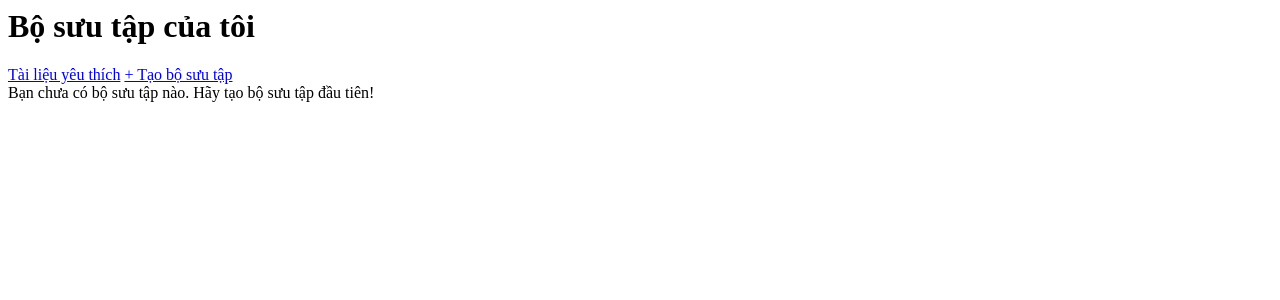
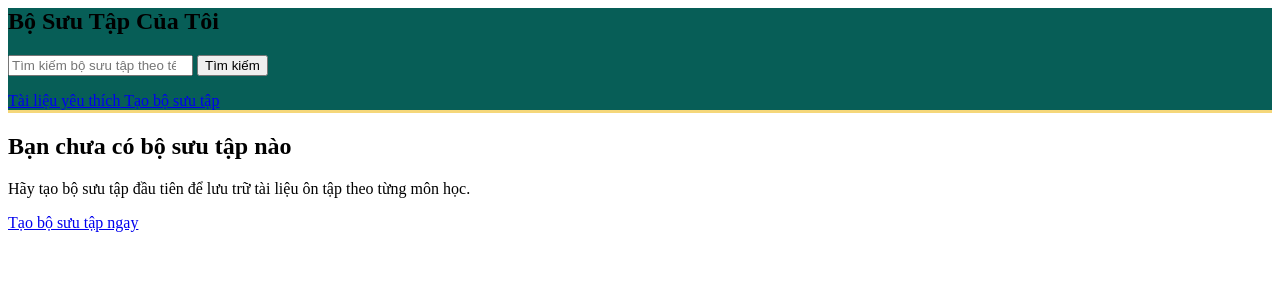
Before and after one commit to ntthao10a14blam-cmyk/StudyShare_Website, a PHP site: page / in a window 1280 px wide. Shown: the top 300 px of the page. Run offline with PHP 8.4, Linux system fonts and the light colour scheme.

Commit message:
no message

```diff
--- a/app/modules/collections/views/index.php
+++ b/app/modules/collections/views/index.php
@@ -1,34 +1,118 @@
-<main class="container main-content py-4">
-    <div class="d-flex justify-content-between align-items-center flex-wrap gap-2 mb-3">
-        <h1 class="page-title mb-0">Bộ sưu tập của tôi</h1>
-        <div>
-            <a class="btn btn-outline-primary" href="index.php?module=collections&action=favorites">Tài liệu yêu thích</a>
-            <a class="btn btn-primary" href="index.php?module=collections&action=create">+ Tạo bộ sưu tập</a>
+<?php
+$totalCollections = count($collections ?? []);
+$totalSavedDocs   = array_sum(array_map(fn($c) => (int) ($c['total'] ?? 0), $collections ?? []));
+?>
+
+<!-- HERO BANNER ĐẦU TRANG (GIỐNG TÀI LIỆU CỦA TÔI) -->
+<section class="text-white py-5" style="background-color: #075e57; border-bottom: 3px solid #f5d77a;">
+    <div class="container">
+        <div class="row align-items-center g-3">
+            <div class="col-lg-8">
+                <h1 class="h2 fw-bold text-white mb-3">Bộ Sưu Tập Của Tôi</h1>
+
+                <!-- THANH TÌM KIẾM BỘ SƯU TẬP NẰM TRONG HERO (PILL TRẮNG + NÚT VÀNG) -->
+                <form id="collectionSearchForm" onsubmit="return false;">
+                    <div class="bg-white rounded-pill p-1 shadow-sm d-flex align-items-center" style="max-width: 720px;">
+                        <span class="ps-3 text-muted"><i class="bi bi-search"></i></span>
+                        <input type="search" id="collectionSearchInput"
+                               class="form-control border-0 bg-transparent py-2 px-3 shadow-none text-dark"
+                               placeholder="Tìm kiếm bộ sưu tập theo tên hoặc mô tả...">
+                        <button type="submit" id="collectionSearchBtn"
+                                class="btn btn-warning rounded-pill px-4 py-2 fw-semibold text-dark flex-shrink-0">
+                            Tìm kiếm
+                        </button>
+                    </div>
+                </form>
+            </div>
+
+            <div class="col-lg-4 d-flex flex-wrap justify-content-center justify-content-lg-end align-items-center gap-2">
+                <a class="btn btn-outline-light rounded-3 px-3 py-2 fw-medium d-inline-flex align-items-center gap-2"
+                   href="index.php?module=collections&action=favorites">
+                    <i class="bi bi-heart-fill text-warning"></i>
+                    <span>Tài liệu yêu thích</span>
+                </a>
+                <a class="btn home-v2-btn-accent rounded-3 px-4 py-2 fw-semibold d-inline-flex align-items-center gap-2"
+                   href="index.php?module=collections&action=create">
+                    <i class="bi bi-plus-circle-fill"></i>
+                    <span>Tạo bộ sưu tập</span>
+                </a>
+            </div>
         </div>
     </div>
+</section>
 
+<div class="container py-4">
     <?php if (empty($collections)): ?>
-        <div class="empty-state">Bạn chưa có bộ sưu tập nào. Hãy tạo bộ sưu tập đầu tiên!</div>
+        <div class="home-v2-card p-5 text-center">
+            <div class="mb-3 text-primary">
+                <i class="bi bi-collection fs-1"></i>
+            </div>
+            <h2 class="h5 fw-bold text-dark mb-2">Bạn chưa có bộ sưu tập nào</h2>
+            <p class="text-muted small mb-3">Hãy tạo bộ sưu tập đầu tiên để lưu trữ tài liệu ôn tập theo từng môn học.</p>
+            <a class="btn btn-primary rounded-pill px-4" href="index.php?module=collections&action=create">
+                <i class="bi bi-plus-lg me-1"></i> Tạo bộ sưu tập ngay
+            </a>
+        </div>
     <?php else: ?>
-        <div class="row g-3">
+        <div class="row g-4">
             <?php foreach ($collections as $item): ?>
-                <div class="col-md-6 col-lg-4">
-                    <div class="card collection-card h-100">
-                        <div class="card-body">
-                            <h2 class="h5"><?= h($item['name']) ?></h2>
-                            <p class="text-muted small"><?= h($item['description'] ?: 'Chưa có mô tả') ?></p>
-                            <p class="small mb-3"><?= (int) $item['total'] ?> tài liệu</p>
-                            <a class="btn btn-primary btn-sm" href="index.php?module=collections&action=show&id=<?= (int) $item['id'] ?>">Xem</a>
-                            <a class="btn btn-outline-primary btn-sm" href="index.php?module=collections&action=edit&id=<?= (int) $item['id'] ?>">Sửa</a>
-                            <form class="d-inline" method="post" action="index.php?module=collections&action=delete" data-confirm="Xóa bộ sưu tập này? Tài liệu gốc sẽ không bị xóa.">
-                                <input type="hidden" name="tv4_token" value="<?= h($tv4Token) ?>">
-                                <input type="hidden" name="id" value="<?= (int) $item['id'] ?>">
-                                <button class="btn btn-outline-danger btn-sm">Xóa</button>
-                            </form>
+                <div class="col-md-6 col-lg-4 collection-grid-item" data-search="<?= h($item['name'] . ' ' . ($item['description'] ?? '')) ?>">
+                    <div class="home-v2-card overflow-hidden h-100 d-flex flex-column">
+                        <div class="home-v2-doc-thumb d-flex justify-content-between align-items-center">
+                            <span class="d-inline-flex align-items-center gap-2 text-primary fw-semibold small">
+                                <i class="bi bi-folder2-open fs-5"></i>
+                                <span>Bộ sưu tập</span>
+                            </span>
+                            <span class="badge bg-white text-primary border border-primary-subtle px-2 py-1">
+                                <?= (int) $item['total'] ?> tài liệu
+                            </span>
+                        </div>
+                        <div class="p-4 d-flex flex-column flex-grow-1">
+                            <h2 class="h5 fw-bold text-dark mb-2 text-truncate">
+                                <a href="index.php?module=collections&action=show&id=<?= (int) $item['id'] ?>"
+                                   class="text-decoration-none text-dark hover-primary">
+                                    <?= h($item['name']) ?>
+                                </a>
+                            </h2>
+                            <p class="text-muted small flex-grow-1 mb-4 text-truncate-2">
+                                <?= h($item['description'] ?: 'Chưa có mô tả cho bộ sưu tập này.') ?>
+                            </p>
+                            <div class="d-flex align-items-center gap-2 pt-3 border-top">
+                                <a class="btn btn-primary btn-sm px-3 fw-medium"
+                                   href="index.php?module=collections&action=show&id=<?= (int) $item['id'] ?>">
+                                    <i class="bi bi-eye me-1"></i> Xem
+                                </a>
+                                <a class="btn btn-outline-primary btn-sm px-3"
+                                   href="index.php?module=collections&action=edit&id=<?= (int) $item['id'] ?>">
+                                    <i class="bi bi-pencil me-1"></i> Sửa
+                                </a>
+                                <form class="ms-auto" method="post" action="index.php?module=collections&action=delete"
+                                      data-confirm="Xóa bộ sưu tập này? Tài liệu gốc sẽ không bị xóa.">
+                                    <input type="hidden" name="tv4_token" value="<?= h($tv4Token) ?>">
+                                    <input type="hidden" name="id" value="<?= (int) $item['id'] ?>">
+                                    <button class="btn btn-outline-danger btn-sm px-2" title="Xóa bộ sưu tập">
+                                        <i class="bi bi-trash"></i>
+                                    </button>
+                                </form>
+                            </div>
                         </div>
                     </div>
                 </div>
             <?php endforeach; ?>
         </div>
     <?php endif; ?>
-</main>
+</div>
+
+<script>
+document.addEventListener('DOMContentLoaded', function () {
+    const input = document.getElementById('collectionSearchInput');
+    if (!input) return;
+    input.addEventListener('input', function () {
+        const kw = this.value.trim().toLowerCase();
+        document.querySelectorAll('.collection-grid-item').forEach(function (card) {
+            const text = (card.dataset.search || '').toLowerCase();
+            card.style.display = text.includes(kw) ? '' : 'none';
+        });
+    });
+});
+</script>
```
